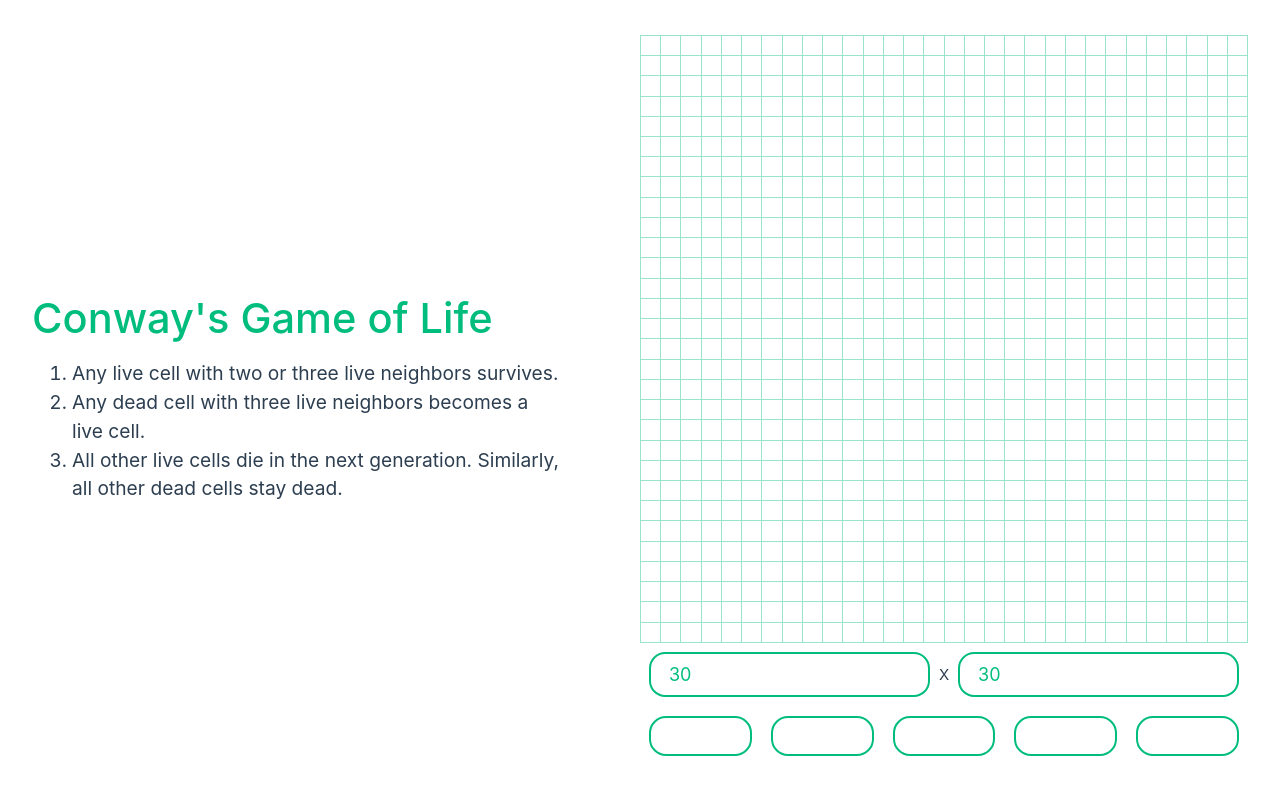
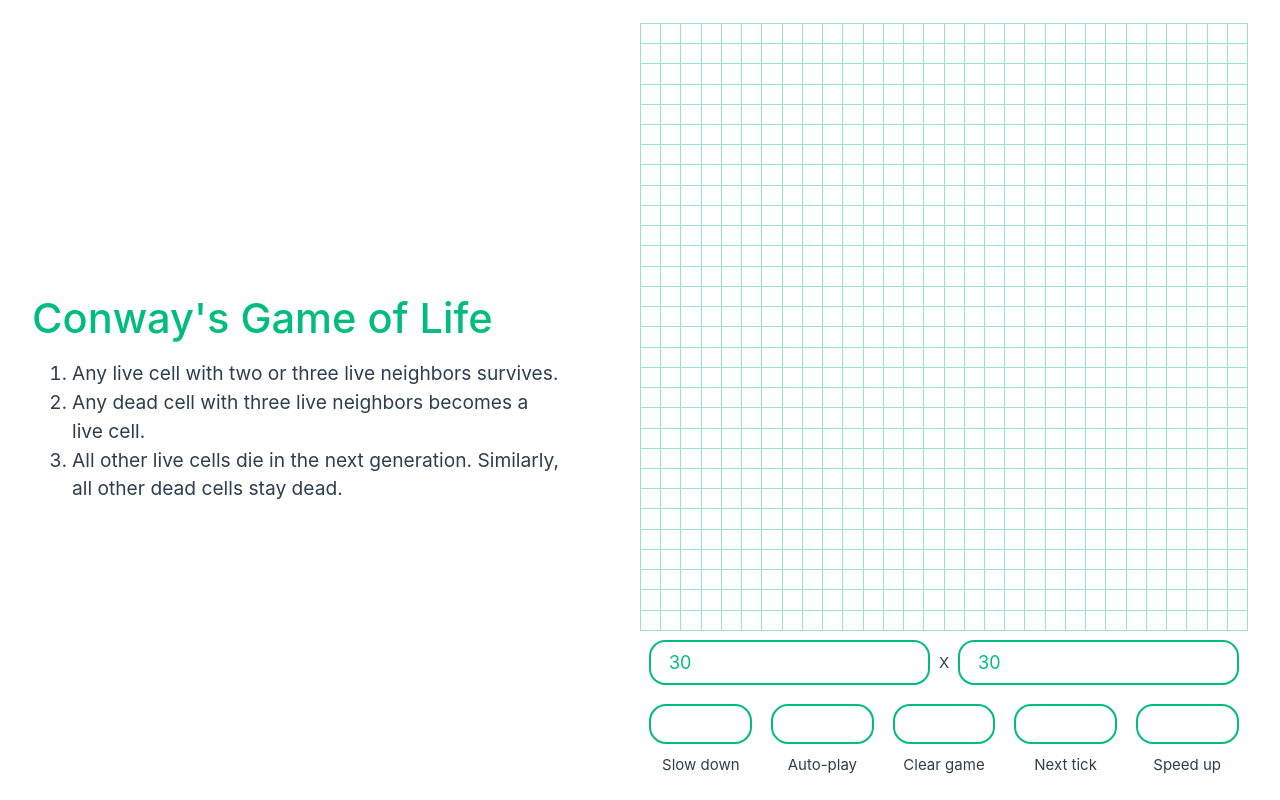
Before and after one commit to Kaloyan-Dimitrov/game-of-life-dev-craft, a Vue app in the folder frontend/: page / in a window 1280 px wide. Built offline with nearby package versions, Linux system fonts and the light colour scheme; some icons are missing.

Commit message:
Added labels for the controls

```diff
--- a/frontend/src/components/ControlsComponent.vue
+++ b/frontend/src/components/ControlsComponent.vue
@@ -15,6 +15,11 @@
     <button>
       <Icon icon="fa-solid:forward"></Icon>
     </button>
+    <div>Slow down</div>
+    <div>Auto-play</div>
+    <div>Clear game</div>
+    <div>Next tick</div>
+    <div>Speed up</div>
   </div>
 </template>
 
@@ -27,7 +32,9 @@ const store = useGameStore();
 
 <style scoped>
 .wrapper {
-  display: flex;
+  display: grid;
+  grid-template-columns: repeat(5, 1fr);
+  text-align: center;
 }
 
 .wrapper > button {
--- a/frontend/src/views/MainView.vue
+++ b/frontend/src/views/MainView.vue
@@ -8,6 +8,7 @@ const store = useGameStore();
 
 <template>
   <div>
+    <!-- <StatsComponent></StatsComponent> -->
     <GameComponent :width="store.width" :height="store.height"></GameComponent>
     <GridSizeEditor></GridSizeEditor>
     <ControlsComponent></ControlsComponent>
```
